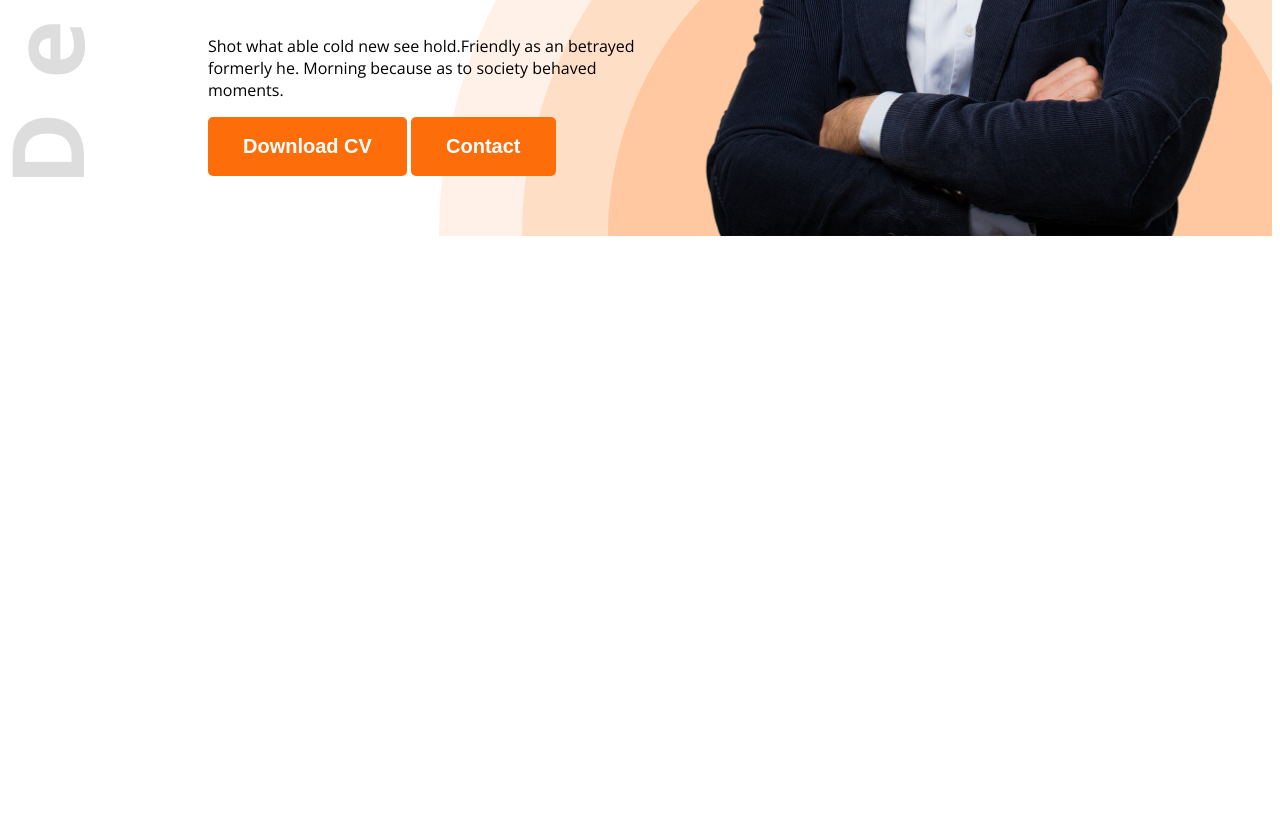
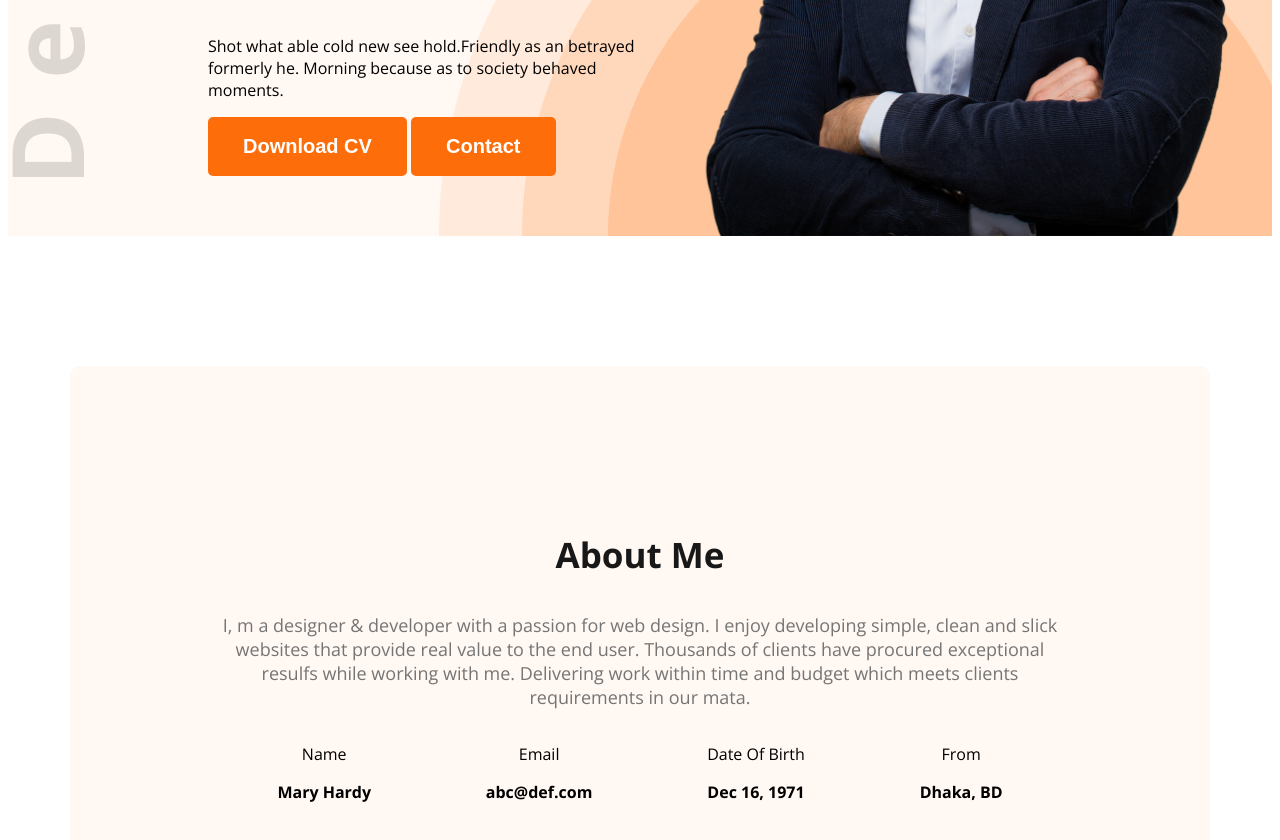
Before and after one commit to abrarjim23/web-dev-portfolio, a plain HTML site: page index.html in a window 1280 px wide. Shown: the part 594-1434 px from the top of the page. Before the commit the page ends 838 px from the top, so only its background shows below. Drawn offline with nearby package versions, Linux system fonts and the light colour scheme.

Commit message:
2nd Page Added

```diff
--- a/index.html
+++ b/index.html
@@ -14,7 +14,7 @@
 </head>
 
 <body class="open-sans-normal">
-    <header class="header">
+    <header class="header secondary-bg">
         <nav>
             <h3 class="nav-title">Ma<span class="text-primary">r</span>y</h3>
             <ul>
@@ -37,3 +37,33 @@
             <img class="banner-profile-pic" src="images/hardy.png" alt="">
         </div>
     </header>
+
+    <main>
+        <section class="about secondary-bg">
+            <h3 class="section-title">About Me</h3>
+            <p class="section-description">I, m a designer & developer with a passion for web design. I enjoy developing simple, clean and slick websites that provide real value to the end user. Thousands of clients have procured exceptional resulfs while working with me. Delivering work within time and budget which meets clients requirements in our mata.</p>
+            <div class="about-items">
+                <!-- .about-item*4>p.item-title+p.item-description -->
+                <div class="about-item">
+                    <p class="item-title">Name</p>
+                    <p class="item-description">Mary Hardy</p>
+                </div>
+
+                <div class="about-item">
+                    <p class="item-title">Email</p>
+                    <p class="item-description">abc@def.com</p>
+                </div>
+                <div class="about-item">
+                    <p class="item-title">Date Of Birth</p>
+                    <p class="item-description">Dec 16, 1971</p>
+                </div>
+                <div class="about-item">
+                    <p class="item-title">From</p>
+                    <p class="item-description">Dhaka, BD</p>
+                </div>
+
+
+
+            </div>
+        </section>
+    </main>
--- a/styles/portfolio.css
+++ b/styles/portfolio.css
@@ -7,6 +7,23 @@
 }
 
 /* shared style */
+
+.section-title {
+  font-size: 35px;
+  font-weight: bold;
+  color: #181818;
+
+}
+
+.section-description {
+  font-size: 18px;
+  color: #757575;
+
+}
+
+.secondary-bg {
+    background-color: #FFF8F3;
+}
 
 .dark-2{
     color: #474747;
@@ -78,3 +95,28 @@ nav li a {
 .banner-profile-pic{
     width: 580px;
 }
+
+
+/* main styles */
+   main{
+    max-width:1140px;
+    margin: 0 auto;
+   }
+
+/* about styles */
+.about {
+  border-radius: 10px;
+  padding: 130px 150px;
+  text-align: center;
+  margin-top:130px;
+}
+
+.about-items{
+  display: flex;
+  justify-content: space-around;
+}
+
+
+.item-description{
+      font-weight: 700;
+}
```
